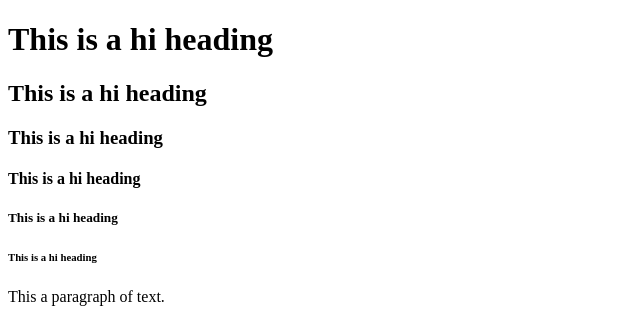
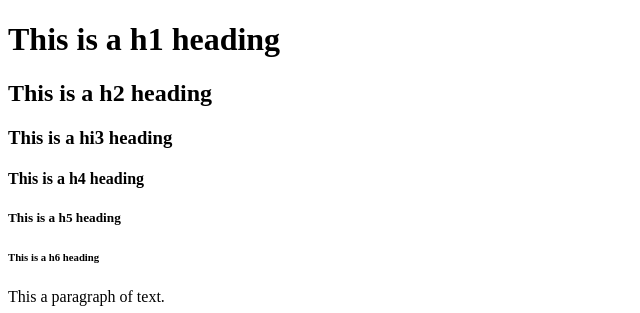
Before and after one commit to harjybhorlah/Html-learning-Journey, a plain HTML site: page index.html in a window 1280 px wide. Shown: the top 313 px of the page, without its empty margins (0-640 px from the left). Drawn offline with Linux system fonts and the light colour scheme.

Commit message:
second commit, i am learning a few tricks

```diff
--- a/index.html
+++ b/index.html
@@ -1,5 +1,5 @@
     <!DOCTYPE html>
-    <html>
+    <html lang="en">
         <head>
             <title>My First Web page</title>
             <meta charset="UTF-8">
@@ -7,12 +7,12 @@
         </head>
         <body>
             <!-- Headings -->
-            <h1>This is a hi heading</h1>
-            <h2>This is a hi heading</h2>
-            <h3>This is a hi heading</h3>
-            <h4>This is a hi heading</h4>
-            <h5>This is a hi heading</h5>
-            <h6>This is a hi heading</h6>
+            <h1>This is a h1 heading</h1>
+            <h2>This is a h2 heading</h2>
+            <h3>This is a hi3 heading</h3>
+            <h4>This is a h4 heading</h4>
+            <h5>This is a h5 heading</h5>
+            <h6>This is a h6 heading</h6>
             <!-- Paragraph -->
             <p>This a paragraph of text.</p>
             <!-- Links -->
```
